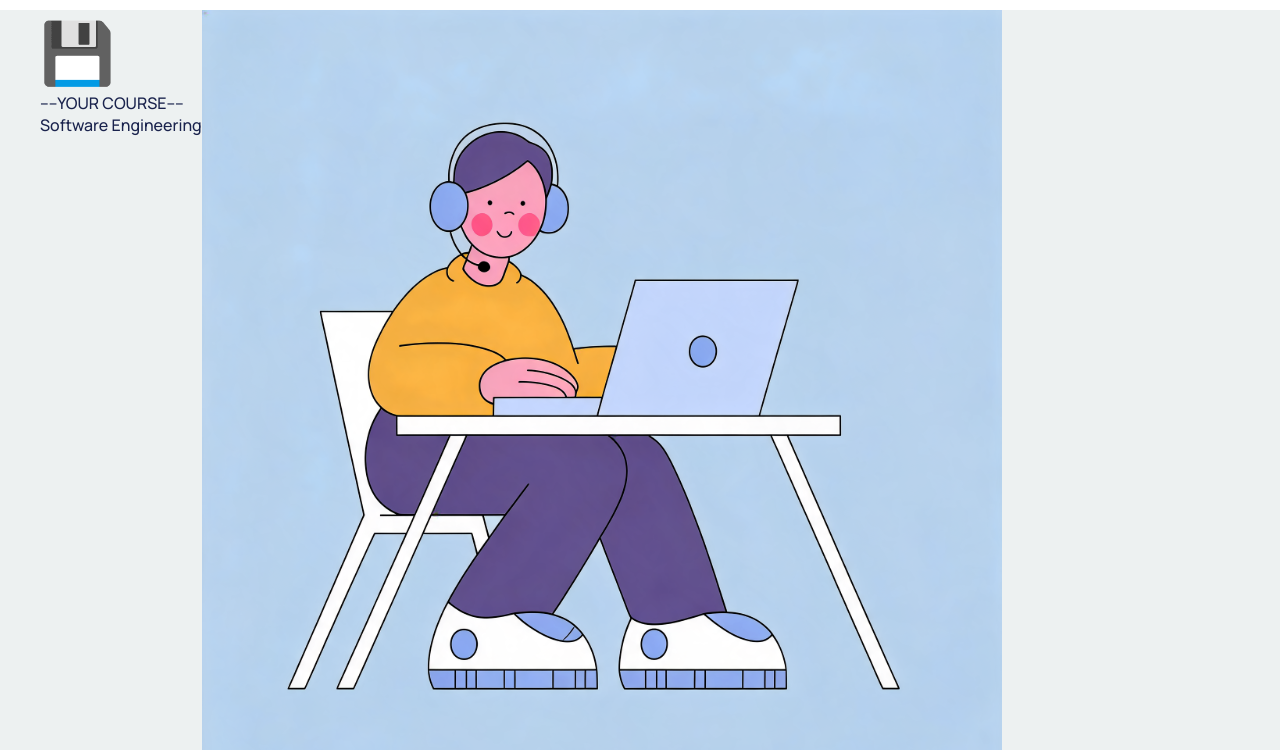
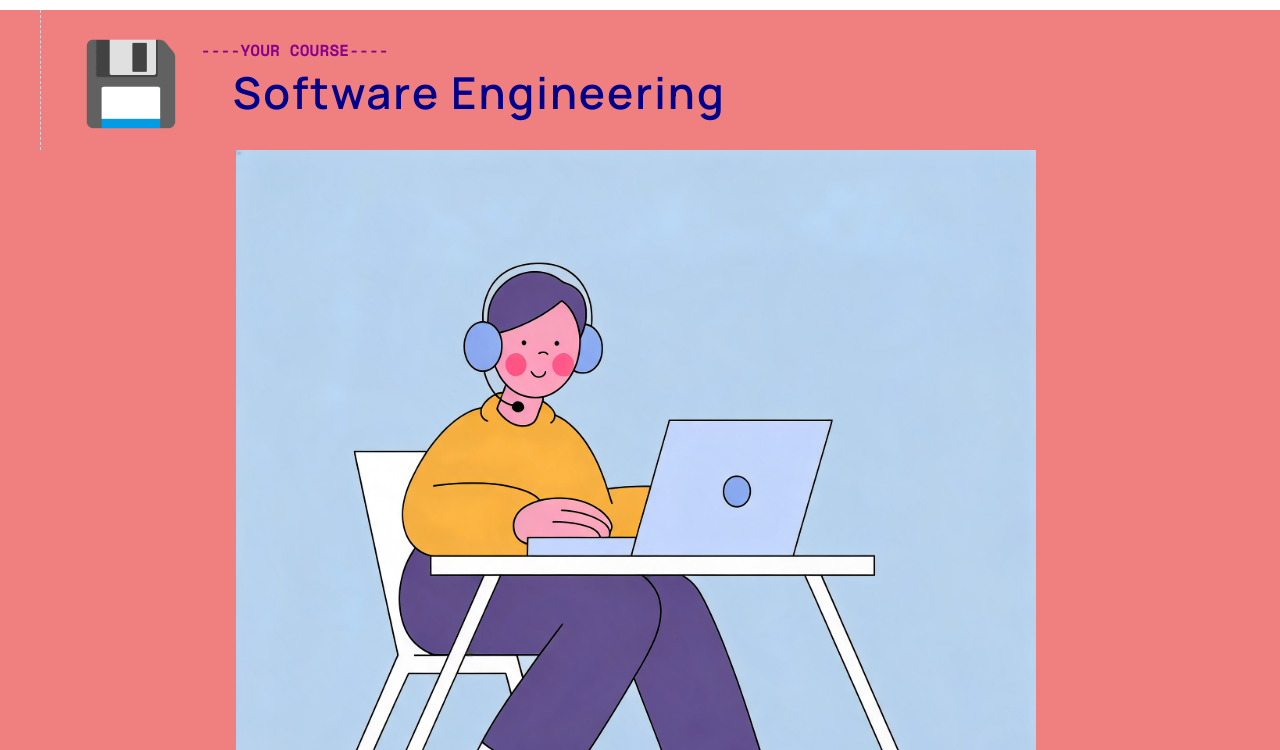
Before and after one commit to KartikaDev09/mini-project, a plain HTML site: page index.html in a window 1280 px wide. Shown: the part 50-800 px from the top of the page. Drawn offline with nearby package versions, Linux system fonts and the light colour scheme.

Commit message:
add styling for class course

```diff
--- a/index.html
+++ b/index.html
@@ -21,7 +21,7 @@
       </nav>
 
       <header>
-        <div class="row">
+        <div class="row row__course">
           <div class="course">
             <h1 class="course__icon">💾</h1>
             <div class="course__text">
--- a/style.css
+++ b/style.css
@@ -1,6 +1,6 @@
 @import url('https://fonts.googleapis.com/css2?family=Manrope:wght@200..800&family=Space+Mono:ital,wght@0,400;0,700;1,400;1,700&display=swap');
 
-/* font-family: "Space Mono", monospace; */
+
 
 * {
   padding: 0;
@@ -81,11 +81,52 @@ HEADER
 
 header {
   width: 100%;
+  margin: 0 auto;
+  background-color: lightcoral;
+}
+
+.row {
+  width: 100%;
+  color: darkblue;
   max-width: 1200px;
-  margin: 0 auto;
+  margin: 0 auto ;
   display: flex;
-  /* align-items: center; */
-  /* justify-content: center; */
+  align-items: center;
+  justify-content: center;
+  padding-right: 8px;
+}
 
+.row__course {
+  border-left: 1px dashed #cbd5e1;
+}
 
+.course {
+  display: flex;
+  justify-content: start;
+  width: 100%;
+  margin-left: 40px;
+  align-items: center;
+  padding: 8px 0;
 }
+
+.course__icon {
+  font-size: 80px;
+}
+
+.course__text {
+  padding: 20px;
+}
+
+.course__selection {
+  font-family: "Space Mono", monospace;
+  font-weight: bold;
+  color: darkmagenta;
+  letter-spacing: 0.1px;
+}
+
+.course__title {
+  font-weight: 600;
+  font-size: 44px;
+  margin-left: 32px;
+  letter-spacing: 2px;
+}
```
